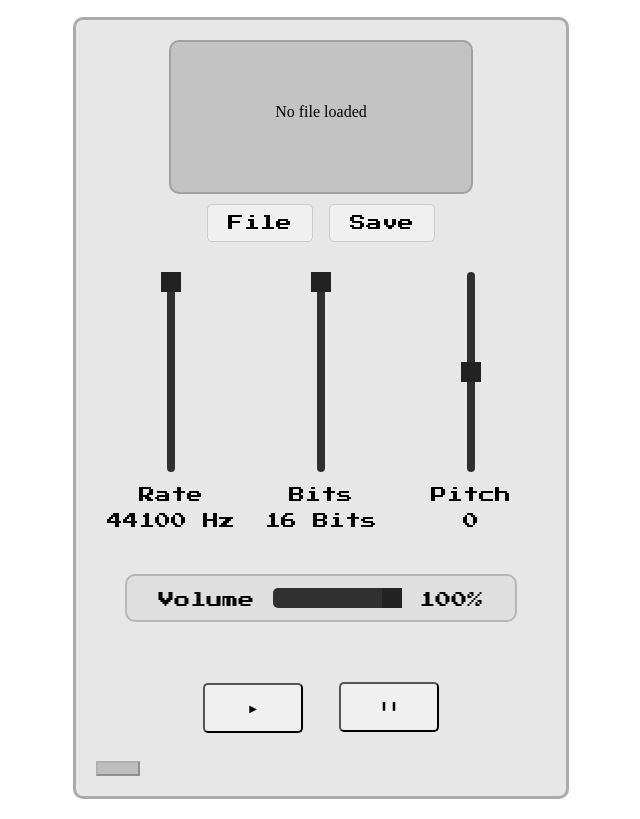
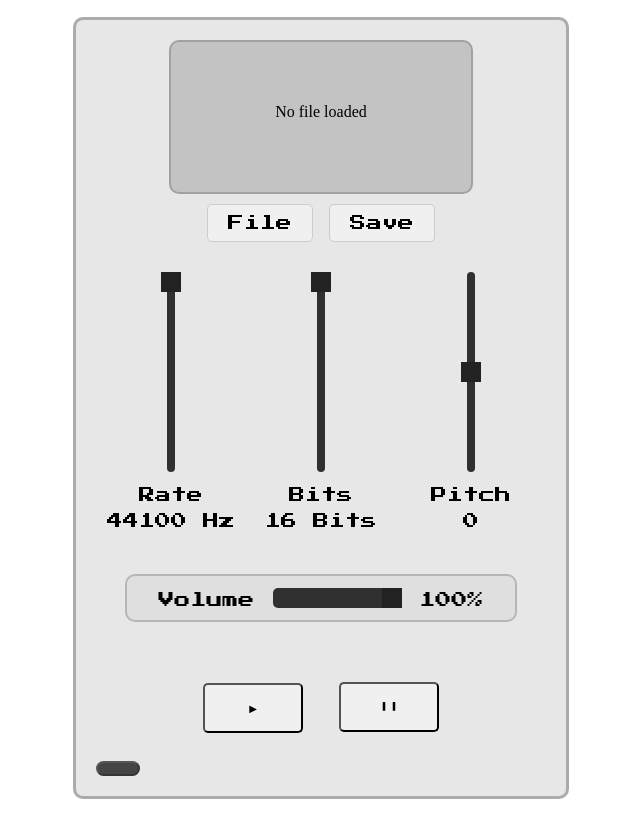
Before and after one commit to mbermanUCSC/Web-SMPLR, a plain HTML site: page index.html in a window 1280 px wide. Shown: the part 78-897 px from the top of the page, without its empty margins (319-959 px from the left). Drawn offline with Linux system fonts and the light colour scheme.

Commit message:
Update style.css

```diff
--- a/style.css
+++ b/style.css
@@ -175,11 +175,13 @@ input[type="checkbox"] {
 .sampler-footer button {
     padding: 5px 20px;
     margin-left: 20px;
-    background-color: rgba(0, 0, 0, 0.177);
+    background-color: rgba(0, 0, 0, 0.7);
     width: 20px;
     height: 15px;
     text-align: center;
     border-color: #3535353e;
+    border-radius: 50px;
+    cursor: pointer;
 }
 
 .settings {
```
